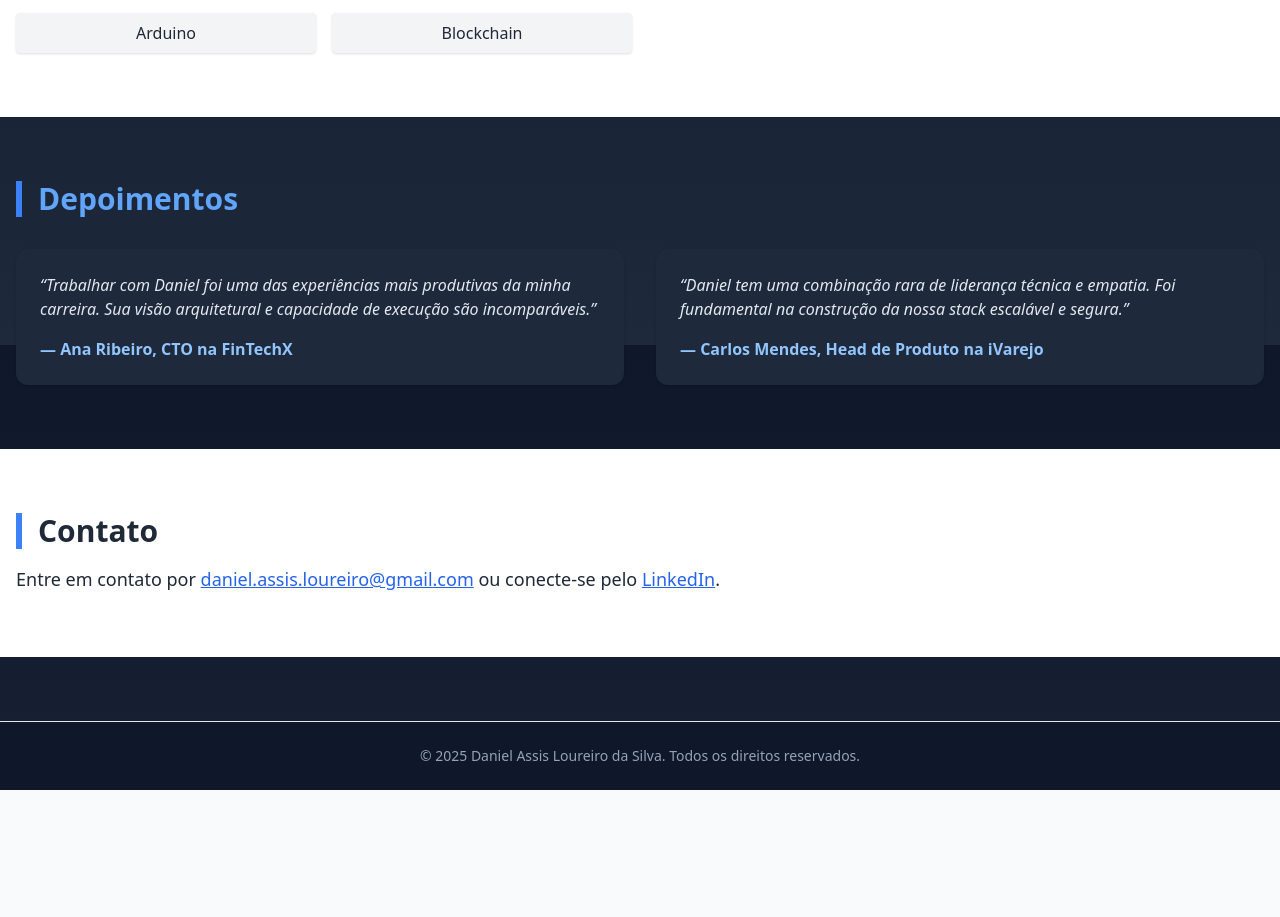
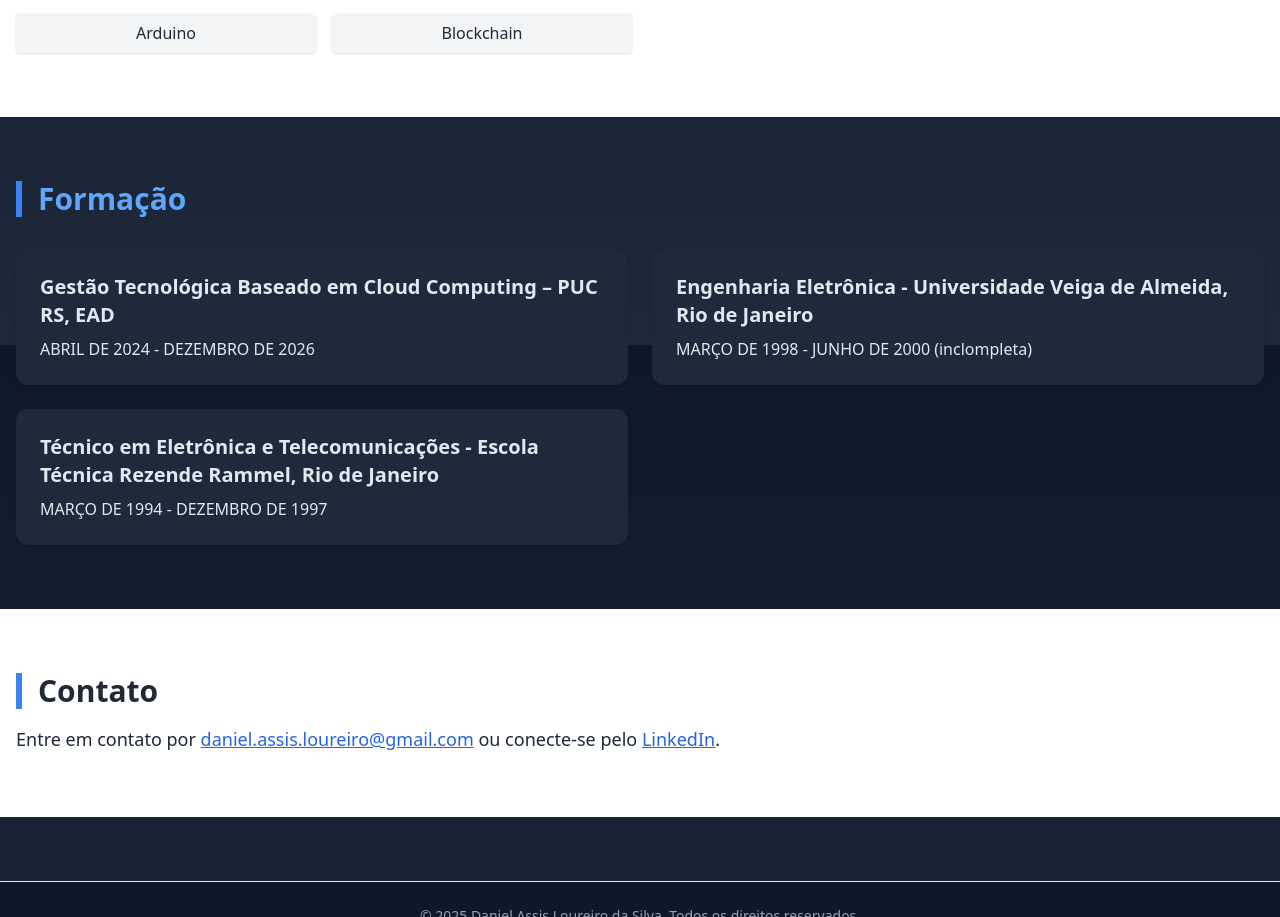
Before and after one commit to danielassisloureiro/portfolio, a plain HTML site: page index.html in a window 1280 px wide. Shown: the part 4455-5372 px from the top of the page. Before the commit the page ends 5245 px from the top, so only its background shows below. Drawn offline with nearby package versions, Linux system fonts and the light colour scheme.

Commit message:
formacao

```diff
--- a/index.html
+++ b/index.html
@@ -367,7 +367,26 @@
         </div>
       </div>
     </section>
-    <section id="depoimentos" class="container mx-auto px-4 py-16">
+
+    <section id="formacao" class="container mx-auto px-4 py-16">
+      <h2 class="text-3xl text-blue-400 font-bold mb-8">Formação</h2>
+      <div class="grid md:grid-cols-2 gap-6">
+        <div class="card p-6 rounded-xl shadow">
+          <h3 class="text-xl font-semibold mb-2">Gestão Tecnológica Baseado em Cloud Computing – PUC RS, EAD</h3>
+          <p>ABRIL DE 2024 - DEZEMBRO DE 2026</p>
+        </div>
+        <div class="card p-6 rounded-xl shadow">
+          <h3 class="text-xl font-semibold mb-2">Engenharia Eletrônica - Universidade Veiga de Almeida, Rio de Janeiro</h3>
+          <p>MARÇO DE 1998 - JUNHO DE 2000 (inclompleta)</p>
+        </div>
+        <div class="card p-6 rounded-xl shadow">
+          <h3 class="text-xl font-semibold mb-2">Técnico em Eletrônica e Telecomunicações - Escola Técnica Rezende Rammel, Rio de Janeiro</h3>
+          <p>MARÇO DE 1994 - DEZEMBRO DE 1997</p>
+        </div>
+      </div>
+    </section>
+
+    <!-- <section id="depoimentos" class="container mx-auto px-4 py-16">
       <h2 class="text-3xl text-blue-400 font-bold mb-8">Depoimentos</h2>
       <div class="grid md:grid-cols-2 gap-8">
         <div class="card p-6 rounded-xl shadow">
@@ -381,7 +400,7 @@
           <p class="mt-4 font-semibold text-blue-300">— Carlos Mendes, Head de Produto na iVarejo</p>
         </div>
       </div>
-    </section>
+    </section> -->
 
     <section id="stack" class="bg-white py-16">
       <div class="container mx-auto px-4">
```
